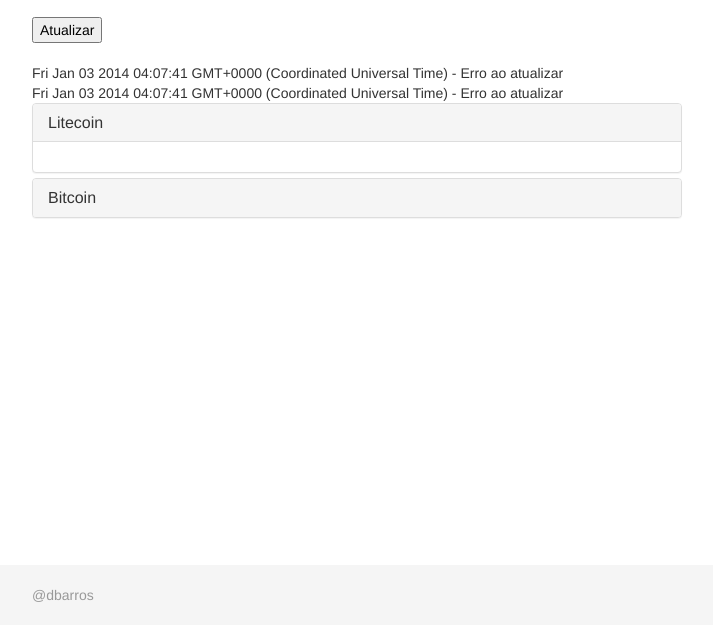
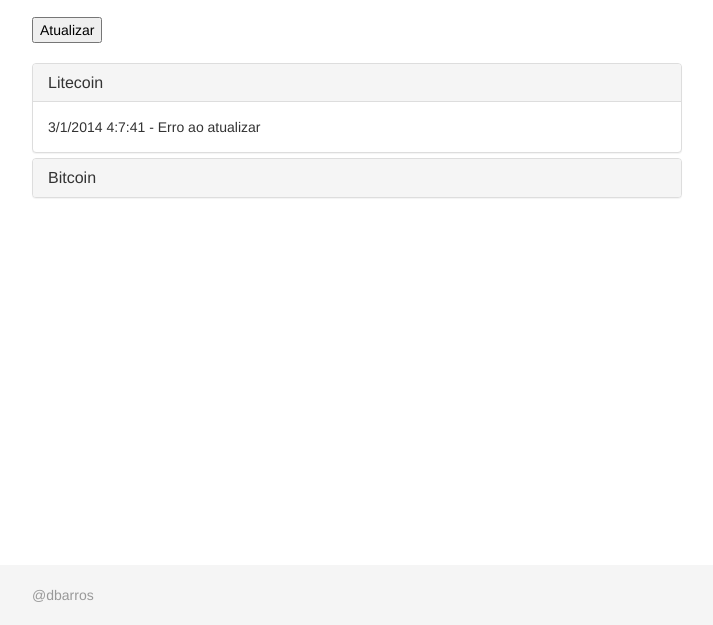
Before and after one commit to db2rr0s/endofyear, a plain HTML site: page index.html in a window 1280 px wide. Shown: the part 175-800 px from the top of the page, without its empty margins (283-996 px from the left). Drawn offline with Linux system fonts and the light colour scheme; no server answers.

Commit message:
adjusting

```diff
--- a/index.html
+++ b/index.html
@@ -6,6 +6,9 @@
         <meta charset="iso-8859-1">
         <link href="dist/css/bootstrap.min.css" rel="stylesheet">
         <link href="css/style.css" rel="stylesheet">
+        <script src="js/jquery.min.js"></script>
+        <script src="dist/js/bootstrap.min.js"></script>
+        <script src="js/script.js"></script>
     </head>
     <body>
         <div id="wrap">
@@ -56,10 +59,5 @@
                 <p class="text-muted">@dbarros</p>
             </div>
         </div>
-
-        <script src="js/jquery.min.js"></script>
-        <script src="dist/js/bootstrap.min.js"></script>
-
-        <script src="js/script.js"></script>
     </body>
 </html>
--- a/js/script.js
+++ b/js/script.js
@@ -10,7 +10,9 @@
         $('#' + output).html('<h4>Preço em ' + dia + '</h4><b>Compra:</b>&nbsp;R$ '+ ticket.buy+ '<br><b>Venda:</b>&nbsp;R$ '+ ticket.sell)
     },
     error: function(xhr, type){
-        $('#error').prepend(Date() + ' - Erro ao atualizar<br>')
+        var dia = new Date()
+        dia = dia.getDate() + '/' + (dia.getMonth() + 1) + '/' + dia.getFullYear() + ' ' + dia.getHours() + ':' + dia.getMinutes() + ':' + dia.getSeconds()
+        $('#' + output).html(dia + ' - Erro ao atualizar<br>')
     }})
 }
 
```
